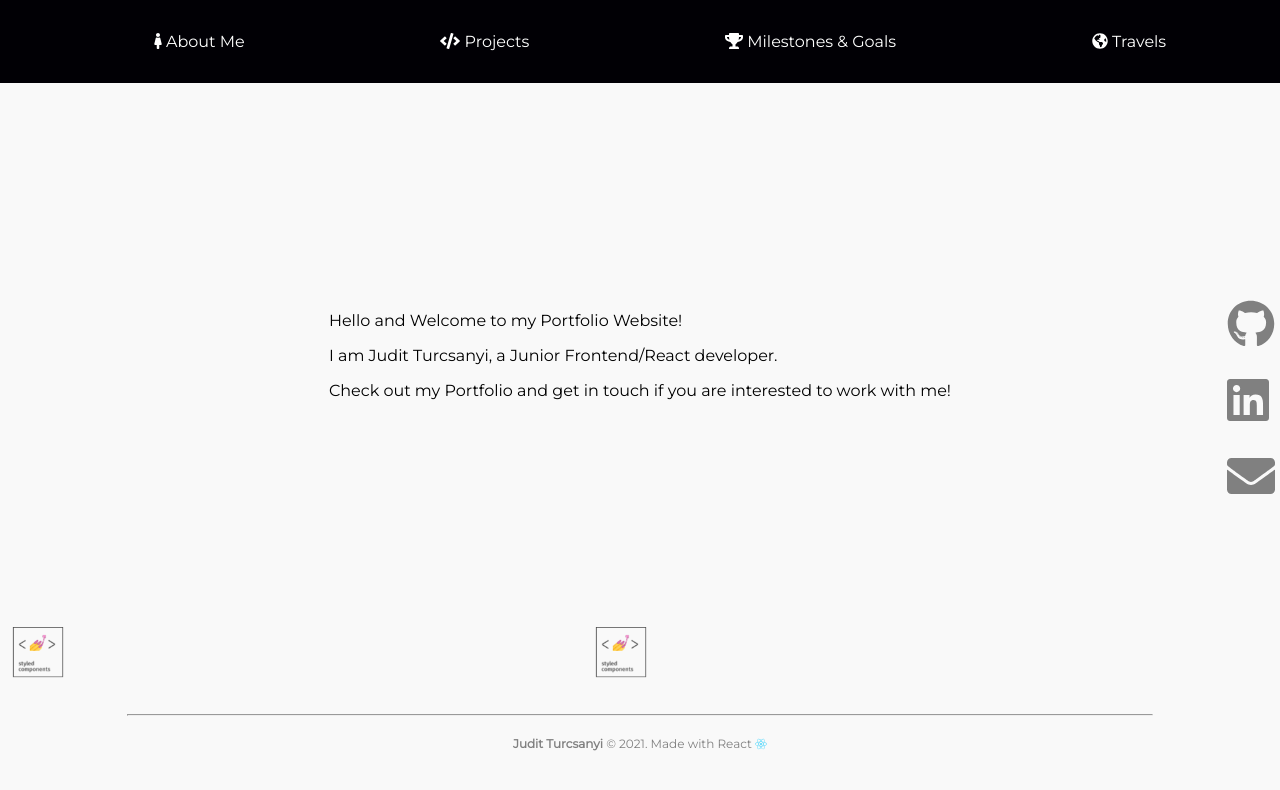
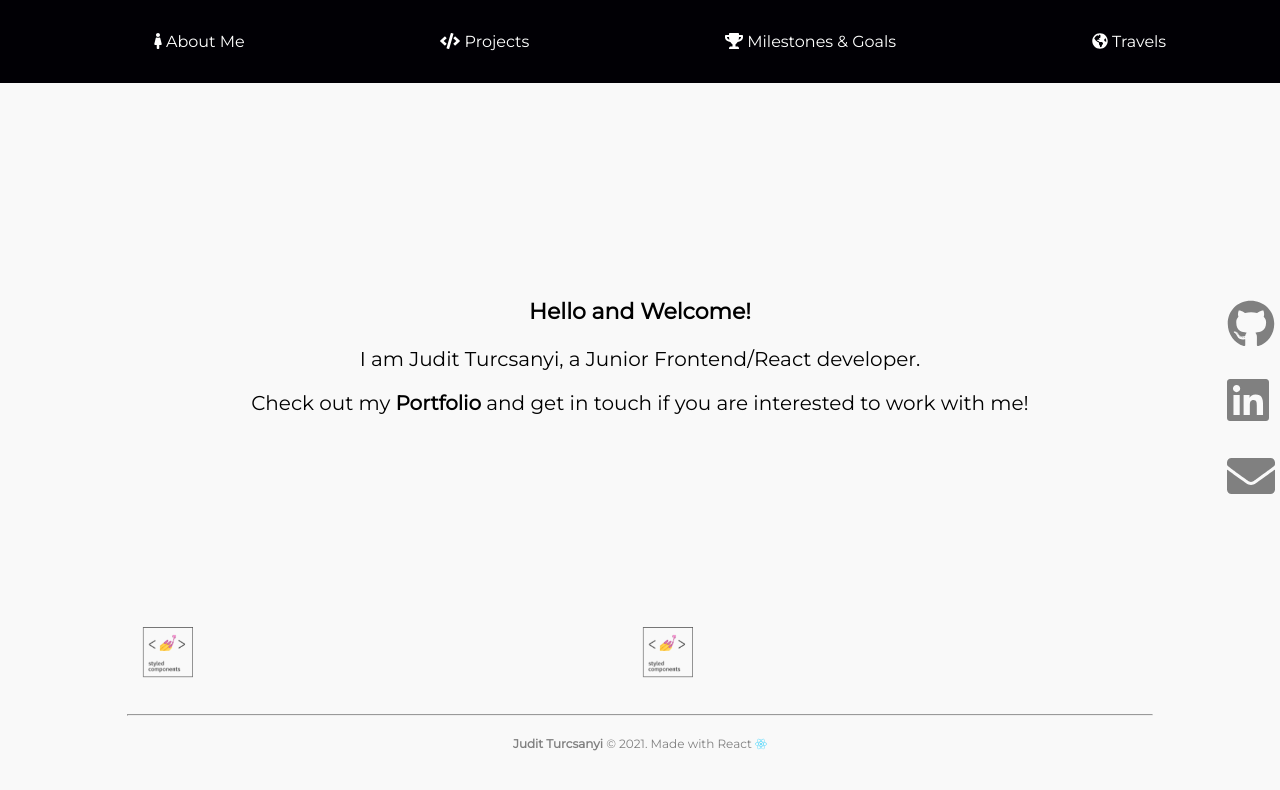
Before and after one commit to JuditTurcsanyi/my-portfolio, a React (Create React App) app: page / in a window 1280 px wide. Shown: the top 790 px of the page. Built offline with nearby package versions, Linux system fonts and the light colour scheme.

Commit message:
small updates

```diff
--- a/src/animations.js
+++ b/src/animations.js
@@ -69,3 +69,31 @@ export const component = {
         transition: {duration:0.75},
     }
 }
+
+export const introAnimation = {
+    hidden: {
+        opacity: 0,
+    },
+    show: {
+        opacity: 1,
+        transition: {
+            staggerChildren: 0.25,
+        },
+    },
+    exit: {
+        opacity: 0.75,
+        transition: {duration:0.75},
+    }
+}
+
+export const item = {
+    hidden: {
+        opacity: 0,
+    },
+    show: {
+        opacity: 1,
+        transition: {
+            duration:1,
+        }
+    }
+  }
--- a/src/components/Intro.js
+++ b/src/components/Intro.js
@@ -1,16 +1,18 @@
 import React from 'react';
 import styled from 'styled-components';
 import {motion} from 'framer-motion';
+import { Link } from "react-router-dom";
+import {introAnimation, item} from '../animations'
 
 
 const Intro = () => {
     return (
         <StyledIntro>
-            <div className="introduction">
-                <p>Hello and Welcome to my Portfolio Website!</p>
-                <p>I am Judit Turcsanyi, a Junior Frontend/React developer.</p>
-                <p>Check out my Portfolio and get in touch if you are interested to work with me!</p>
-            </div>
+            <motion.div variants={introAnimation} initial="hidden" animate="show" className="introduction">
+                <motion.p variants={item}>Hello and Welcome!</motion.p>
+                <motion.p variants={item}>I am Judit Turcsanyi, a Junior Frontend/React developer.</motion.p>
+                <motion.p variants={item}>Check out my <span><Link to="/projects" >Portfolio</Link></span> and get in touch if you are interested to work with me!</motion.p>
+            </motion.div>
 
         </StyledIntro>
     )
@@ -18,10 +20,25 @@ const Intro = () => {
 
 const StyledIntro = styled(motion.div)`
     display: flex;
-    justify-content: space-around;
+    justify-content: center;
     align-items: center;
+    text-align: center;
     height: 68vh;
     margin: 0 5rem;
+    p {
+        font-size: 20px;
+    }
+    p:nth-child(1) {
+        font-size: 22px;
+        font-weight: 700;
+    }
+    span {
+        cursor: pointer;
+        font-weight: 700;
+        &:hover {
+            color:  #ff5370;
+        }
+    }
 `
 
 export default Intro;
--- a/src/components/ProjectDetail.js
+++ b/src/components/ProjectDetail.js
@@ -22,8 +22,8 @@ const ProjectDetail = ({selectedProject, setSelectedProject}) => {
                 </div>
             </DetailSection>
             <ButtonSection>
-                <button><span>Go to Project</span><i>&#187;</i></button>
-                <button><span>Go to Code</span><i>&#187;</i></button>
+                <button onClick={()=> window.open(`${selectedProject.website}`, "_blank")}><span>Go to Project</span><i>&#187;</i></button>
+                <button onClick={()=> window.open(`${selectedProject.github}`, "_blank")}><span>Go to Code</span><i>&#187;</i></button>
             </ButtonSection>
         </StyledDetails>
         </Shadow>
--- a/src/components/logos.js
+++ b/src/components/logos.js
@@ -16,6 +16,7 @@ import logo from './styled-components.png';
 
 const Logos = () => {
     return (
+        <Container>
         <Banner>
             <LogoSection1>
                 <Icon class="icon" icon={html5} width="50" height="50" />
@@ -45,7 +46,7 @@ const Logos = () => {
                 <Icon class="icon" icon={gitIcon} width="50" height="50" />
                 <Icon class="icon" icon={githubIcon} width="50" height="50" />
             </LogoSection2>
-            <LogoSection3>
+            {/* <LogoSection3>
                 <Icon class="icon" icon={html5} width="50" height="50" />
                 <Icon class="icon" icon={css3} width="50" height="50" />
                 <Icon class="icon" icon={sassIcon} width="50" height="50" />
@@ -58,17 +59,25 @@ const Logos = () => {
                 <Icon class="icon" icon={fileTypeVscode} width="50" height="50" />
                 <Icon class="icon" icon={gitIcon} width="50" height="50" />
                 <Icon class="icon" icon={githubIcon} width="50" height="50" />
-            </LogoSection3>
+            </LogoSection3> */}
         </Banner>
+        </Container>
     )
 }
 
+const Container = styled.div`
+width: 100%;
+height: 55px;
+display: flex;
+justify-content: center;
+`
 
 const Banner = styled.div`
-width: 100%;
+width: 1000px;
 height: 55px;
+display: flex;
+justify-content: flex-start;
 overflow: hidden;
-display: flex;
 `
 
 const logoanimation = keyframes`
@@ -76,43 +85,35 @@ const logoanimation = keyframes`
         transform: translateX(0%);
     };
     100% {
-        transform: translateX(-200%);
+        transform: translateX(-100%);
     };
 `
 
 
+
 const LogoSection1 = styled.div`
+height: 55px;
 display: flex;
 justify-content: space-around;
-animation: ${logoanimation} 15s infinite;
+width: 1000px;
+animation: ${logoanimation} 10s infinite;
 animation-timing-function: linear;
 .icon {
-    margin: 0 2rem;
+    margin: 0 1.1rem;
 }
 `
 
 const LogoSection2 = styled.div`
-left: 100%;
+height: 55px;
 display: flex;
-width: 100vw;
+width: 1000px;
 justify-content: space-around;
-animation: ${logoanimation} 15s infinite;
+animation: ${logoanimation} 10s infinite;
 animation-timing-function: linear;
 .icon {
-    margin: 0 2rem;
+    margin: 0 1.1rem;
 }
 `
 
-const LogoSection3 = styled.div`
-left: 200%;
-display: flex;
-justify-content: space-around;
-width: 100vw;
-animation: ${logoanimation} 15s infinite;
-animation-timing-function: linear;
-.icon {
-    margin: 0 2rem;
-}
-`
 
 export default Logos;
--- a/src/projectdata.js
+++ b/src/projectdata.js
@@ -12,7 +12,7 @@ export const Projectlist = () => {
             tech: "ReactJS, styled-components, react-router-dom, framer-motion, react-select, Responsive Design",
             date: "December 2020",
             image: `${portfolio}`,
-            website: "",
+            website: "https://juditturcsanyi.github.io/my-portfolio/",
             github: "https://github.com/JuditTurcsanyi/my-portfolio",
             id: uuidv4()
         },
--- a/src/timelinedata.js
+++ b/src/timelinedata.js
@@ -1,10 +1,14 @@
 const timelineData = [
+    {
+        text: "Plan for January: Create an app with Redux, Start the Harvard CS50 course",
+        date: "January 2021",
+    },
     {
         text: "Building out my Portfolio Website",
         date: "December 2020",
     },
     {
-        text: "Working with ReactJS",
+        text: "Working with ReactJS, completion of The Creative React and Redux Course by Dev Ed",
         date: "November 2020",
     },
     {
```
Also changed, not shown: 1 other file (tests, documents, lock files or other folders).
